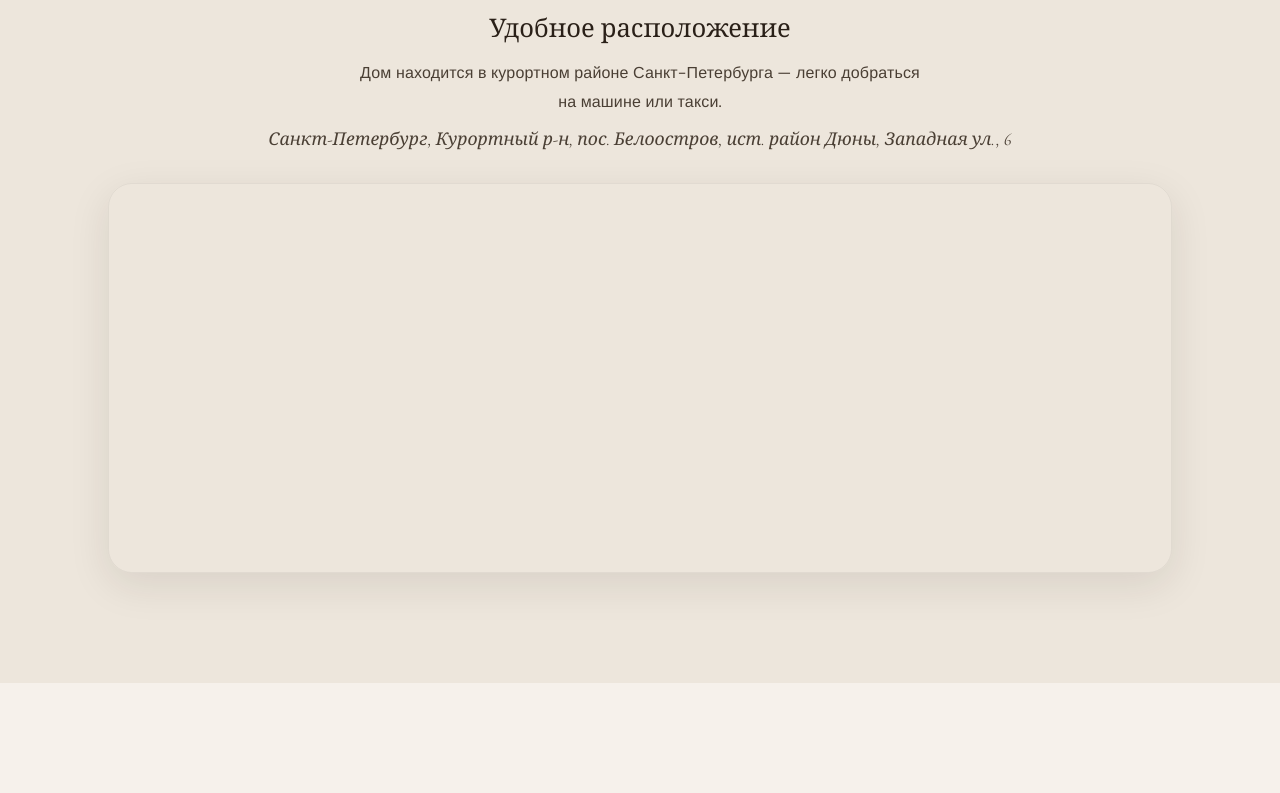
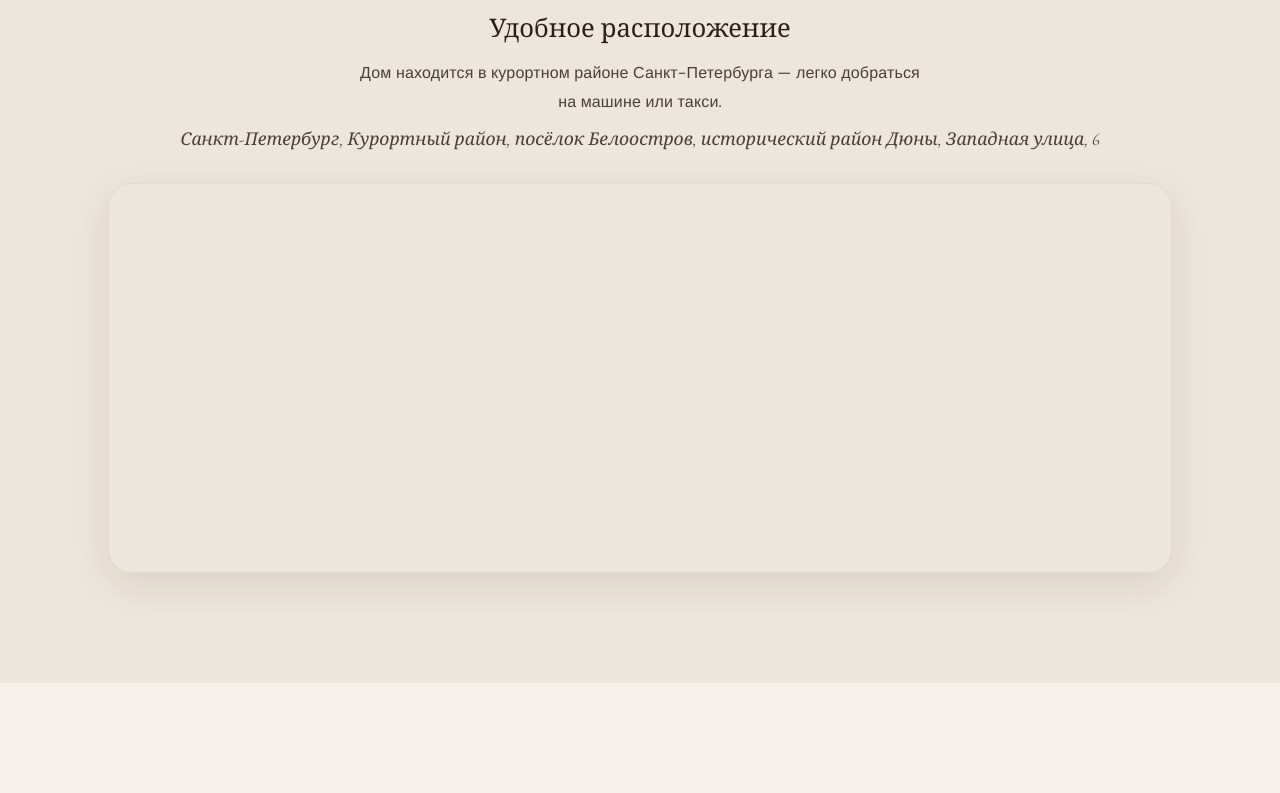
Before and after one commit to natalika88/Arenda, a plain HTML site: page index.html in a window 1280 px wide. Shown: the part 3147-3940 px from the top of the page. Drawn offline with nearby package versions, Linux system fonts and the light colour scheme.

Commit message:
адрес

```diff
--- a/index.html
+++ b/index.html
@@ -175,7 +175,7 @@
             легко добраться на машине или такси.
           </p>
           <p class="address-line">
-            Санкт-Петербург, Курортный р-н, пос. Белоостров, ист. район Дюны, Западная ул., 6
+            Санкт-Петербург, Курортный район, посёлок Белоостров, исторический район Дюны, Западная улица, 6
           </p>
         </div>
         <div class="map-wrapper">
@@ -369,7 +369,7 @@
     <div class="container">
       <div class="footer-logo">Дом Дюны</div>
       <p>&copy; 2026 &middot; Аренда дома для отдыха рядом с Санкт-Петербургом</p>
-      <p class="footer-address">Курортный р-н, пос. Белоостров, ист. район Дюны, Западная ул., 6</p>
+      <p class="footer-address">Санкт-Петербург, Курортный район, посёлок Белоостров, исторический район Дюны, Западная улица, 6</p>
     </div>
   </footer>
 
```
